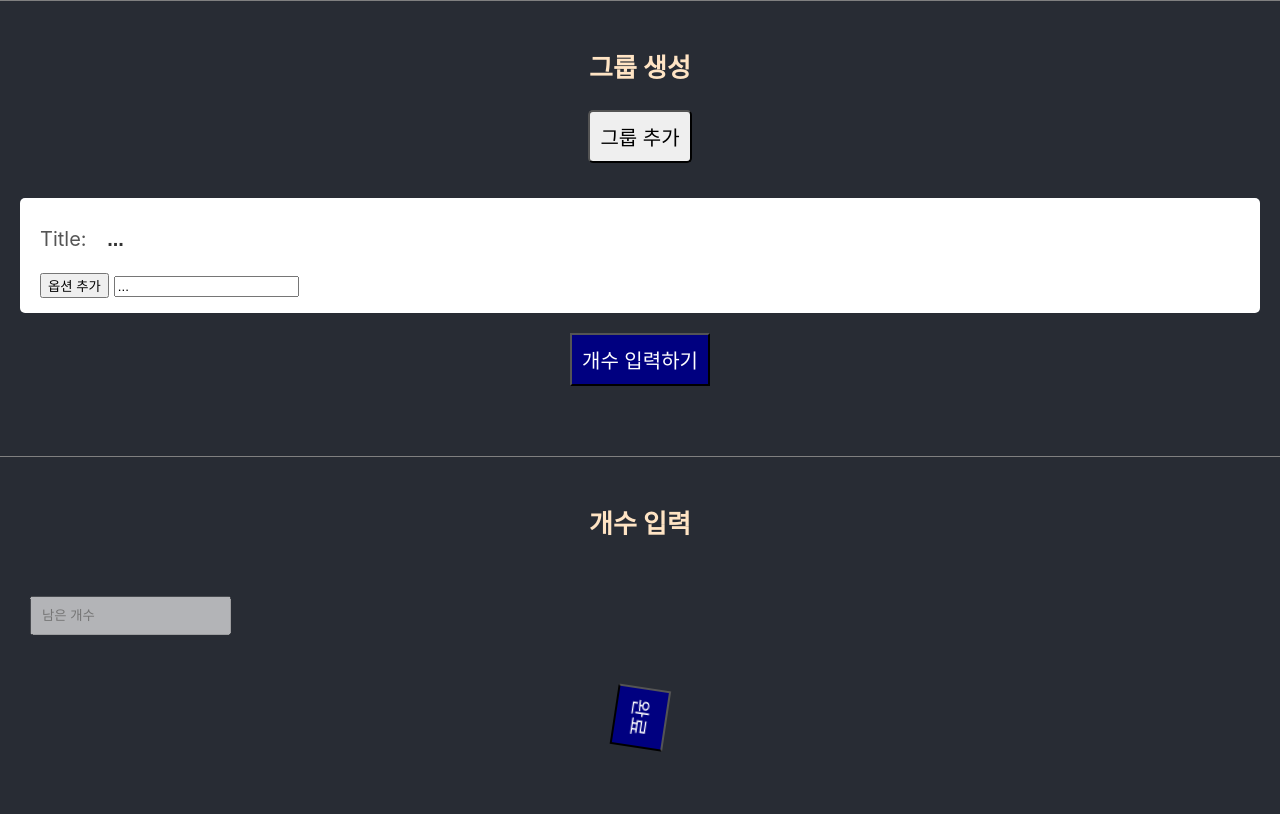
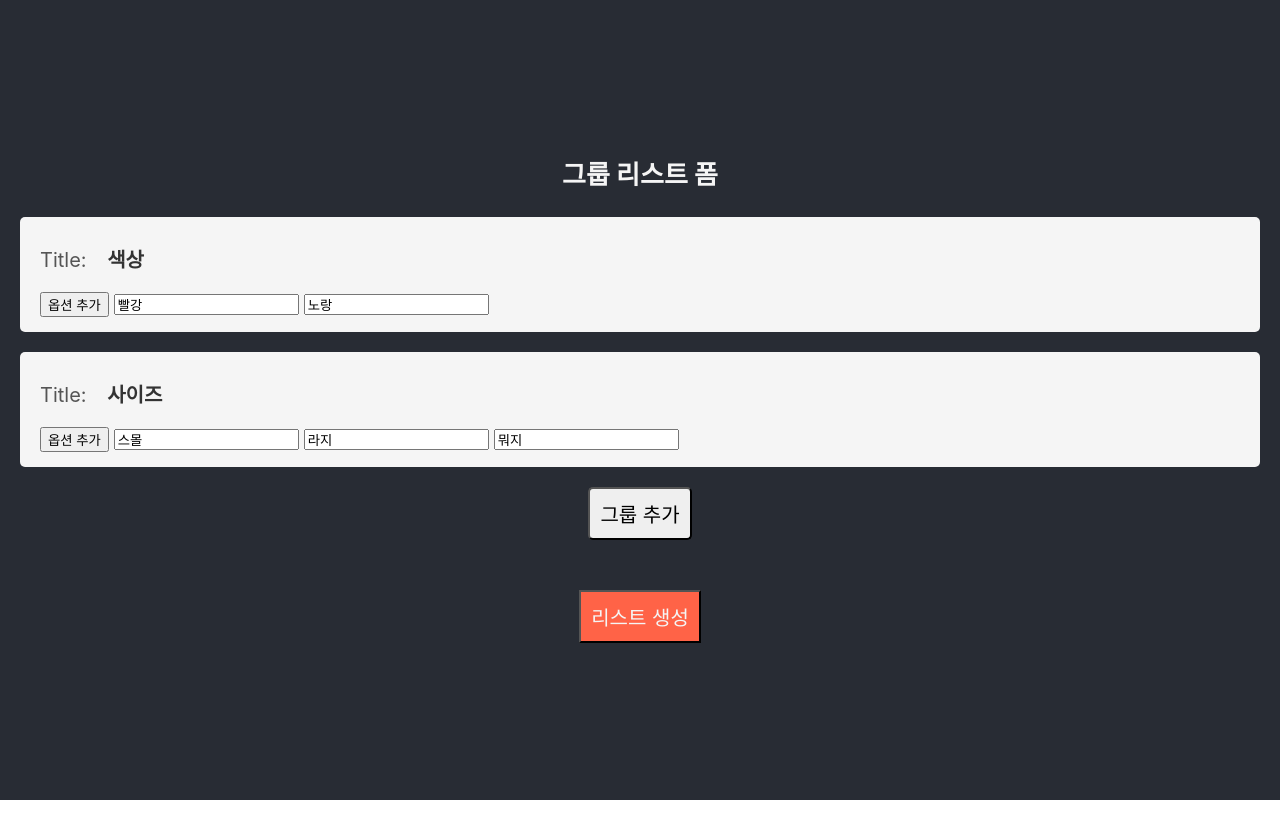
Before and after one commit to publicPark/json-generator, a React (Create React App) app: page / in a window 1280 px wide. Built offline with nearby package versions, Linux system fonts and the light colour scheme.

Commit message:
complete front side

```diff
--- a/src/App.css
+++ b/src/App.css
@@ -31,10 +31,13 @@
 section {
   width: 100%;
   padding: 20px;
-  border-top: 1px solid grey;
-  margin-bottom: 50px;
+  padding-bottom: 50px;
+}
+.borderTop {
+  border-top: 3px dotted springgreen;
+  color: springgreen;
 }
 p {
   font-weight: bold;
-  color: bisque;
+  color: whitesmoke;
 }
--- a/src/App.js
+++ b/src/App.js
@@ -1,8 +1,8 @@
 // 테스트 데이터를 생성하는 거
 import { useEffect, useState } from 'react';
 import './App.css';
-import CountListForm from './components/organisms/CountListForm/CountListForm';
-import GroupsForm from './components/organisms/GroupsForm/GroupsForm';
+import CountList from './components/Counts/CountList';
+import Groups from './components/Groups/Groups';
 import { cartesian, formatData } from './functions/Generator.functions'
 
 // 나중에 페이지가 여러개 생기면 페이지로 옮길거
@@ -10,8 +10,10 @@ function App() {
   const [result, setResult] = useState("생성")
   const [titleList, setTitleList] = useState([])
   const [allList, setAllList] = useState([])
+  const [groupList, setGroupList] = useState([])
 
   const nextToCount = (groups) => {
+    setGroupList([...groups])
     // 옵션리스트의 리스트를 생성하는데, 옵션 값이 입력 되어있을 때만 포함시킨다.
     const optionsList = groups.map((g) => g.options.filter(op => {
       if (op && op.length > 0) return op
@@ -22,30 +24,51 @@ function App() {
 
     // 타이틀 빼기
     const titleList = groups.map((g) => g.title)
-    console.log("ttt", groups, titleList)
     setTitleList(titleList)
+    // console.log("nextToCount", groups, titleList)
   }
 
   useEffect(() => {
-    console.log(allList)
+    // console.log("allList", allList)
   }, [allList])
+
+  const preList = [{
+    title: "색상",
+    options: ["빨강", "노랑"]
+  }, {
+    title: "사이즈",
+    options: ["스몰", "라지", "뭐지"]
+    }]
+
+  const formatResult = (countList) => {
+    let obj = {
+      countList,
+      titleList,
+      groupList // 이건 추가 정보 (중복)
+    }
+    console.log("Result (groupList는 추가 정보)", obj)
+    setResult(obj)
+  }
 
   return (
     <div className="App">
       <header className="App-header">
         <section className="section">
           <p>
-            그룹 생성
+            그룹 리스트 폼
           </p>
-          <GroupsForm finish={ nextToCount }/>
+          <Groups finish={nextToCount} list={preList}/>
         </section>
 
-        <section>
-          <p>
-            개수 입력
-          </p>
-          <CountListForm list={allList} titleList={titleList}/>
-        </section>
+        {
+          allList.length > 0 &&
+          <section className="borderTop">
+            <p>
+              개수 입력
+            </p>
+              <CountList list={allList} titleList={titleList} formatResult={ formatResult }/>
+          </section>
+        }
       </header>
     </div>
   );
--- /dev/null
+++ b/src/components/Counts/CountInput.js
@@ -0,0 +1,36 @@
+
+
+import { useEffect, useState } from 'react'
+import styles from './CountList.module.css'
+const CountInput = ({ data, index, onChange }) => {
+  const [count, setCount] = useState(data.remainCount)
+  useEffect(() => {
+    setCount(data.remainCount)
+  }, [data])
+  const onCountChange = (e) => {
+    const {target: {value}} = e
+    value.replace(/[0-9]/g, '') // 숫자 아닌것은 안받아요~
+    let num = parseInt(value) // 정수로 변환해요
+    if (isNaN(num)) {
+      num = 0
+    }
+    const max = 100
+    if (num > max) {
+      alert("최대 100개만")
+      setCount(max)
+      onChange(max, index)
+      return
+    }
+    setCount(num)
+    onChange(num, index)
+  }
+  return (
+    <li className={ styles.element }>
+      <input className={styles.inputCount} type="text" placeholder="남은 개수"
+        value={count} onChange={ onCountChange }
+      />
+      {data.combination && <div className={ styles.textName }>{data.combination.join(' / ')}</div> }
+    </li>
+  )
+}
+export default CountInput
--- /dev/null
+++ b/src/components/Counts/CountList.js
@@ -0,0 +1,48 @@
+
+import { useEffect, useState } from 'react'
+import CountInput from './CountInput'
+import styles from './CountList.module.css'
+const CountListForm = ({ list, titleList, formatResult }) => {
+  const [countList, setCountList] = useState(list)
+  useEffect(() => {
+    setCountList(list)
+  },[list])
+  const onChange = (count, index) => {
+    let newArr = [...countList]
+    newArr[index].remainCount = count
+    setCountList(newArr)
+  }
+  const finish = () => {
+    alert("콘솔을 확인하세요")
+    // console.log("#1",
+    //   {
+    //   countList,
+    //   titleList
+    //   }
+    // )
+    formatResult(countList)
+  }
+  return (
+    <>
+      {/* 상단 th */}
+      <ul className={styles.list}>
+        <li className={ styles.element }>
+          <input className={styles.inputCount} type="number" placeholder="남은 개수" disabled />
+          <div className={ styles.grey }>
+            { titleList && titleList.join(' / ') }
+          </div>
+        </li>
+        {countList.map((el, i) => {
+          // 이거 컴포넌트화하기
+          return <CountInput key={i} data={el} index={ i } onChange={ onChange }/>
+        })}
+      </ul>
+      <button className={`${styles.buttonNext} App-logo`}
+        onClick={ finish }
+      >
+        완료
+      </button>
+    </>
+  )
+}
+export default CountListForm
--- a/src/components/organisms/CountListForm/CountListForm.module.css
+++ b/src/components/Counts/CountList.module.css
@@ -9,14 +9,15 @@
   margin: 10px;
   padding: 10px;
 }
+.textName {
+}
 .buttonNext {
   padding: 10px;
   font-size: 20px;
-  background: navy;
-  color: #fff;
+  background-color: seagreen;
+  color: whitesmoke;
   cursor: pointer;
 }
-
 .grey {
   color: grey;
 }
--- a/src/components/molecules/Group/Group.module.css
+++ b/src/components/Groups/Group.module.css
@@ -1,6 +1,6 @@
 .Group {
   position: relative;
-  background: #fff;
+  background: whitesmoke;
   text-align: left;
   padding: 15px 20px;
   border-radius: 5px;
--- a/src/components/organisms/GroupsForm/GroupsForm.js
+++ b/src/components/Groups/Groups.js
@@ -1,11 +1,8 @@
-import Group from '../../molecules/Group/Group';
+import Group from './Group';
 import { useState } from 'react'
-import styles from './GroupsForm.module.css'
-const GroupsForm = ({ finish }) => {
-  const [groups, setGroups] = useState([{
-      title: "...",
-      options: ["..."]
-    }])
+import styles from './Groups.module.css'
+const GroupsForm = ({ finish, list }) => {
+  const [groups, setGroups] = useState(list)
   const addGroup = () => {
     let groupObj = {
       title: "New",
@@ -35,7 +32,6 @@ const GroupsForm = ({ finish }) => {
   }
   return (
     <>
-      <button type="button" className={ styles.AddButton } onClick={addGroup}>그룹 추가</button>
       {groups.map((el, i) => {
         return (
           <Group key={i}
@@ -45,7 +41,10 @@ const GroupsForm = ({ finish }) => {
           />
         )
       })}
-      <button type="button" className={styles.buttonNext} onClick={()=>finish(groups)}>개수 입력하기</button>
+      <button type="button" className={styles.AddButton} onClick={addGroup}>그룹 추가</button>
+      <div>
+        <button type="button" className={styles.buttonNext} onClick={()=>finish(groups)}>리스트 생성</button>
+      </div>
     </>
   )
 }
--- a/src/components/organisms/GroupsForm/GroupsForm.module.css
+++ b/src/components/Groups/Groups.module.css
@@ -1,5 +1,4 @@
 .AddButton {
-  margin-bottom: 15px;
   font-size: 20px;
   border-radius: 5px;
   padding: 10px;
@@ -10,10 +9,11 @@
 }
 
 .buttonNext {
+  margin-top: 50px;
   padding: 10px;
   font-size: 20px;
-  background: navy;
-  color: #fff;
+  background-color: tomato;
+  color: whitesmoke;
   cursor: pointer;
 }
 .buttonNext:hover {
--- a/src/components/organisms/CountListForm/CountListForm.js
+++ /dev/null
@@ -1,28 +0,0 @@
-
-import styles from './CountListForm.module.css'
-const CountListForm = ({ list, titleList }) => {
-  return (
-    <>
-      <ul className={styles.list}>
-        <li className={ styles.element }>
-          <input className={styles.inputCount} type="number" placeholder="남은 개수" disabled />
-          <div className={ styles.grey }>
-            { titleList && titleList.join(' / ') }
-          </div>
-        </li>
-        {list.map((el, i) => {
-          return (
-            <li key={i} className={ styles.element }>
-              <input className={styles.inputCount} type="number" placeholder="남은 개수"
-                value={el.remainCount}
-              />
-              <div>{el.nameList.join(' / ')}</div>
-            </li>
-          )
-        })}
-      </ul>
-      <button className={ `${styles.buttonNext} App-logo` }>완료</button>
-    </>
-  )
-}
-export default CountListForm
--- a/src/functions/Generator.functions.js
+++ b/src/functions/Generator.functions.js
@@ -17,7 +17,7 @@ export const cartesian = (...args) => {
 export const formatData = (productList) => {
   return productList.map((p) => {
     return {
-      nameList: p,
+      combination: p,
       remainCount: 0
     }
   })
```
Also changed, not shown: src/components/Groups/Group.js (renamed from src/components/molecules/Group/Group.js), 1 other file (tests, documents, lock files or other folders).
